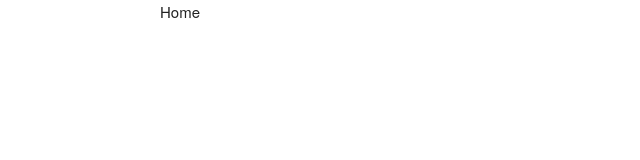
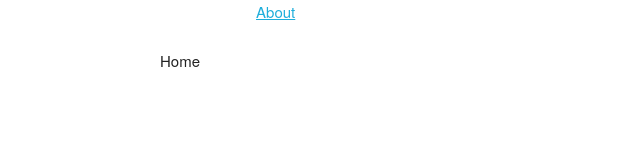
Before and after one commit to SoundStrength/Beanstalks, a plain HTML site: page index.html in a window 1280 px wide. Shown: the whole page, without its empty margins (0-640 px from the left). Drawn offline with Linux system fonts and the light colour scheme.

Commit message:
missing link

```diff
--- a/index.html
+++ b/index.html
@@ -15,6 +15,9 @@
 </head>
 <body>
     <div class="container">
+    <div class="container">
+        <p><a href="#about">About</a></p>
+    </div>
     <div id="app"></div>
 
     <script src="javascript/route.js"></script>
```
